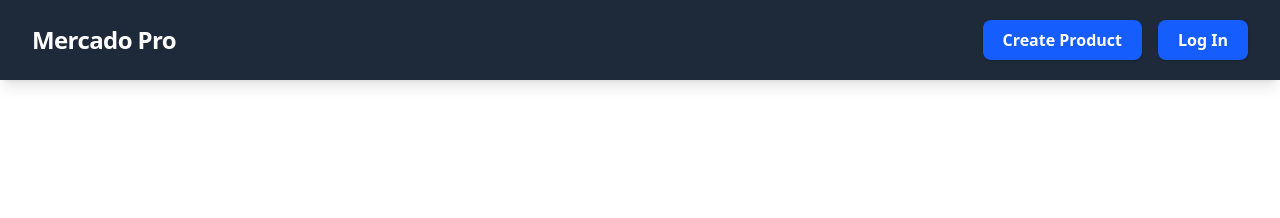
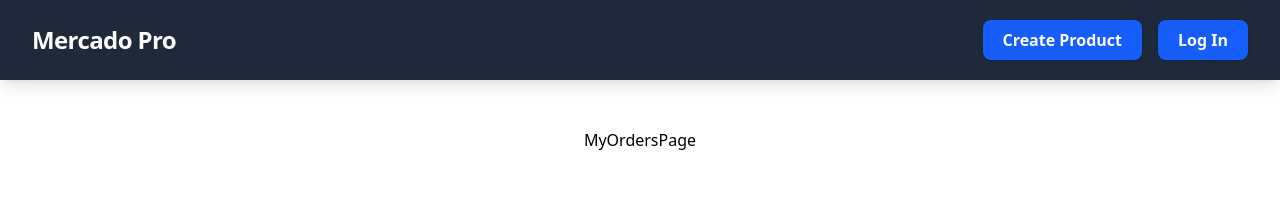
Before and after one commit to aaropaltemaa/Mercado-Pro, a React (Vite) app in the folder client/: page /orders in a window 1280 px wide. Shown: the top 218 px of the page. Built offline with nearby package versions, Linux system fonts and the light colour scheme.

Commit message:
downloaded react icons and initialized frontend page for rendering user orders

```diff
--- a/client/package.json
+++ b/client/package.json
@@ -17,6 +17,7 @@
     "react-dom": "^19.1.0",
     "react-hook-form": "^7.61.1",
     "react-hot-toast": "^2.5.2",
+    "react-icons": "^5.5.0",
     "react-router-dom": "^7.7.1",
     "tailwindcss": "^4.1.11",
     "zod": "^4.0.10",
--- a/client/src/App.tsx
+++ b/client/src/App.tsx
@@ -3,13 +3,13 @@ import ProductList from "./pages/ProductList";
 import CreateProductForm from "./pages/CreateProductForm";
 import LoginForm from "./components/LoginForm";
 import NavBar from "./components/NavBar";
+import MyOrdersPage from "./components/MyOrdersPage";
 import { Toaster } from "react-hot-toast";
 import { useAuthStore } from "./store/auth";
 import { useEffect } from "react";
 
 const App = () => {
   const initialize = useAuthStore((state) => state.initialize);
-  const user = useAuthStore((state) => state.user);
 
   useEffect(() => {
     initialize();
@@ -23,6 +23,7 @@ const App = () => {
         <Route path="/" element={<ProductList />} />
         <Route path="/create-product" element={<CreateProductForm />} />
         <Route path="/login" element={<LoginForm />} />
+        <Route path="/orders" element={<MyOrdersPage />} />
       </Routes>
     </div>
   );
--- /dev/null
+++ b/client/src/components/MyOrdersPage.tsx
@@ -0,0 +1,5 @@
+const MyOrdersPage = () => {
+  return <div>MyOrdersPage</div>;
+};
+
+export default MyOrdersPage;
```
Also changed, not shown: client/src/services/orders.ts (added), 2 other files (tests, documents, lock files or other folders).
